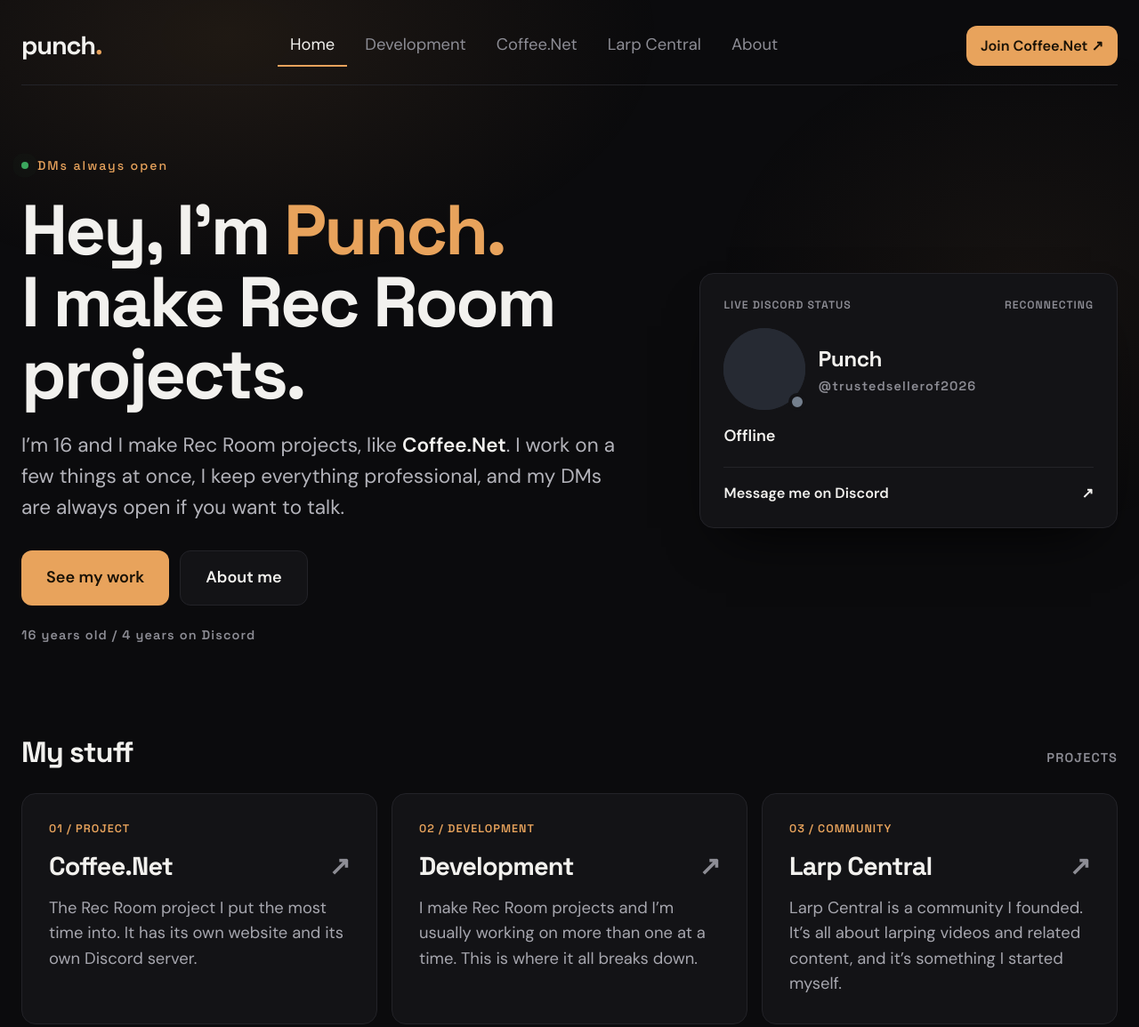
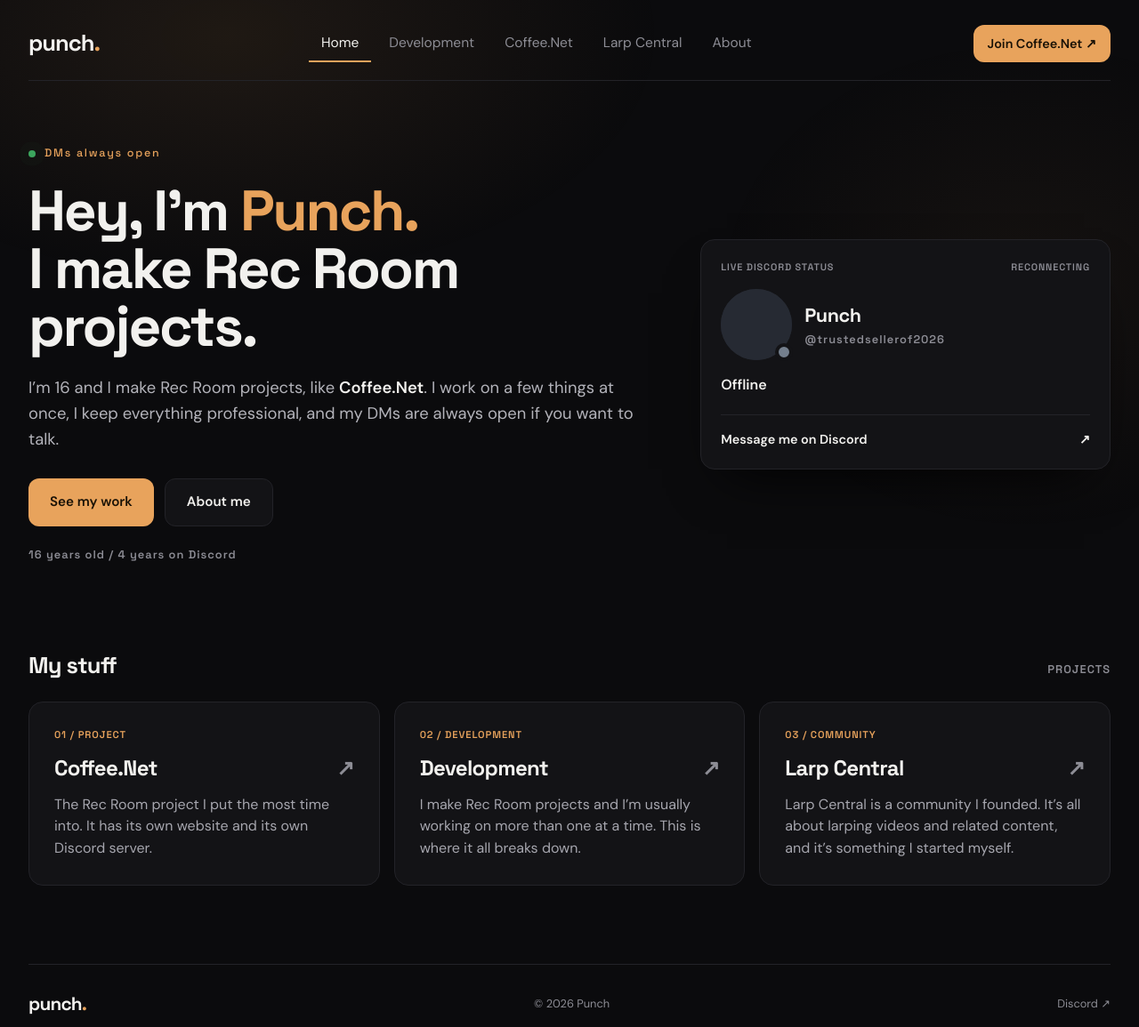
Before and after one commit to Plasma69420/punch-site, a plain HTML site: page index.html in a window 1280 px wide. Shown: the top 1155 px of the page at 89% size. Drawn offline with Linux system fonts and the light colour scheme; no server answers.

Commit message:
Refine styles for layout and typography
Adjusted various font sizes and padding for improved layout consistency.

```diff
--- a/index.html
+++ b/index.html
@@ -15,10 +15,10 @@
   --green:#3ba55d; --yellow:#faa61a; --red:#ed4245; --grey:#747f8d;
 }
 *{box-sizing:border-box;margin:0}
-html{scroll-behavior:smooth;font-size:clamp(17px,.55vw + 11px,22px)}
+html{scroll-behavior:smooth;font-size:clamp(16px,.25vw + 12px,18px)}
 body{background:var(--bg);color:var(--text);font-family:'DM Sans',system-ui,sans-serif;line-height:1.55;-webkit-font-smoothing:antialiased;min-height:100vh;display:flex;flex-direction:column}
 main{flex:1}
-.wrap{width:min(1360px,100% - 48px);margin-inline:auto}
+.wrap{width:min(1560px,100% - 64px);margin-inline:auto}
 .glow{position:fixed;inset:0;pointer-events:none;background:radial-gradient(700px 400px at 20% 5%,rgba(232,163,92,.09),transparent 70%),radial-gradient(500px 400px at 90% 40%,rgba(232,163,92,.05),transparent 70%);z-index:-1}
 a{color:inherit;text-decoration:none}
 .mono{font-family:'Space Grotesk',sans-serif;letter-spacing:.08em;font-weight:600}
@@ -28,11 +28,11 @@
 .logo{font-weight:800;font-size:1.6rem;letter-spacing:-.04em}
 .logo i{color:var(--accent);font-style:normal}
 #tabs{display:flex;gap:6px;flex-wrap:wrap;justify-content:center}
-#tabs a{padding:8px 14px;color:var(--muted);font-size:1.02rem;border-bottom:2px solid transparent;transition:.15s}
+#tabs a{padding:8px 14px;color:var(--muted);font-size:.97rem;border-bottom:2px solid transparent;transition:.15s}
 #tabs a:hover{color:var(--text)}
 #tabs a.active{color:var(--text);border-color:var(--accent)}
 
-.btn{display:inline-flex;align-items:center;gap:6px;padding:16px 28px;border-radius:12px;font-weight:600;font-size:1rem;transition:transform .15s,background .15s,border-color .15s}
+.btn{display:inline-flex;align-items:center;gap:6px;padding:14px 24px;border-radius:12px;font-weight:600;font-size:.95rem;transition:transform .15s,background .15s,border-color .15s}
 .btn:hover{transform:translateY(-2px)}
 .btn-sm{padding:10px 16px;font-size:.9rem}
 .btn-solid{background:var(--accent);color:var(--accent-ink)}
@@ -40,7 +40,7 @@
 .btn-ghost{border:1px solid var(--line);background:var(--panel)}
 .btn-ghost:hover{border-color:var(--accent)}
 
-.view{padding:80px 0 96px;animation:in .35s ease both}
+.view{padding:72px 0 88px;animation:in .35s ease both}
 .view[hidden]{display:none}
 @keyframes in{from{opacity:0;transform:translateY(8px)}to{opacity:1;transform:none}}
 
@@ -48,22 +48,22 @@
 .pulse{width:8px;height:8px;border-radius:50%;background:var(--green);box-shadow:0 0 0 0 rgba(59,165,93,.6);animation:pulse 2s infinite}
 @keyframes pulse{70%{box-shadow:0 0 0 10px transparent}100%{box-shadow:0 0 0 0 transparent}}
 h1,h2,h3,.logo,.p-name{font-family:'Space Grotesk','DM Sans',sans-serif}
-h1{font-size:clamp(2.8rem,6.2vw,5.6rem);line-height:1.02;letter-spacing:-.035em;font-weight:700}
+h1{font-size:clamp(2.6rem,5vw,4.4rem);line-height:1.02;letter-spacing:-.035em;font-weight:700}
 h1 em{color:var(--accent);font-style:normal}
-.h-md{font-size:clamp(2.4rem,5vw,4.2rem);margin-bottom:20px}
-.lead{color:#b3b3ba;font-size:1.25rem;max-width:60ch;margin:22px 0 30px}
+.h-md{font-size:clamp(2.2rem,4vw,3.4rem);margin-bottom:20px}
+.lead{color:#b3b3ba;font-size:1.15rem;max-width:60ch;margin:22px 0 30px}
 .lead b{color:var(--text)}
 .actions{display:flex;gap:12px;flex-wrap:wrap;margin-bottom:22px}
 .mt{margin-top:48px}
 
-.hero{display:grid;grid-template-columns:1.25fr .85fr;gap:72px;align-items:center;margin-bottom:96px}
+.hero{display:grid;grid-template-columns:1.2fr .8fr;gap:64px;align-items:center;margin-bottom:96px}
 .card{background:var(--panel);border:1px solid var(--line);border-radius:16px}
 
 /* presence */
-.presence{padding:26px;box-shadow:0 30px 60px -30px #000}
+.presence{padding:22px;box-shadow:0 30px 60px -30px #000}
 .card-top{display:flex;justify-content:space-between;font-size:.68rem;color:var(--muted);margin-bottom:16px}
 .p-head{display:flex;gap:14px;align-items:center}
-.avatar-wrap{position:relative;width:92px;height:92px;flex:none}
+.avatar-wrap{position:relative;width:80px;height:80px;flex:none}
 .avatar-wrap img{width:100%;height:100%;border-radius:50%;object-fit:cover;background:#262a33}
 .dot{position:absolute;right:-1px;bottom:-1px;width:20px;height:20px;border-radius:50%;border:4px solid var(--panel);background:var(--grey)}
 .dot.online{background:var(--green)} .dot.idle{background:var(--yellow)} .dot.dnd{background:var(--red)}
@@ -81,19 +81,19 @@
 .p-link:hover span{color:var(--accent)}
 
 .section-head{display:flex;justify-content:space-between;align-items:baseline;margin-bottom:20px}
-.section-head h2{font-size:1.8rem;letter-spacing:-.03em}
+.section-head h2{font-size:1.6rem;letter-spacing:-.03em}
 .grid3{display:grid;grid-template-columns:repeat(3,1fr);gap:16px}
 .grid2{display:grid;grid-template-columns:repeat(2,1fr);gap:16px;margin-top:40px}
 .grid2.mt{margin-top:48px}
-.tile{padding:30px;display:flex;flex-direction:column;gap:10px;transition:border-color .2s,transform .2s}
+.tile{padding:28px;display:flex;flex-direction:column;gap:10px;transition:border-color .2s,transform .2s}
 a.tile:hover{border-color:var(--accent);transform:translateY(-3px)}
 .tile .tag{color:var(--accent);font-size:.7rem}
-.tile h3{font-size:1.6rem;letter-spacing:-.03em;display:flex;justify-content:space-between}
+.tile h3{font-size:1.5rem;letter-spacing:-.03em;display:flex;justify-content:space-between}
 .tile h3 i{font-style:normal;color:var(--muted)}
-.tile p{color:#a6a6ae;font-size:1.02rem}
+.tile p{color:#a6a6ae;font-size:1rem}
 
 .about{display:grid;grid-template-columns:1.4fr .6fr;gap:40px;margin-top:36px;align-items:start}
-.prose p{color:#b8b8bf;font-size:1.2rem;margin-bottom:18px}
+.prose p{color:#b8b8bf;font-size:1.1rem;margin-bottom:18px}
 .prose b{color:var(--text)}
 .facts{padding:8px 22px}
 .facts div{display:flex;justify-content:space-between;align-items:center;padding:16px 0;border-bottom:1px solid var(--line)}
```
